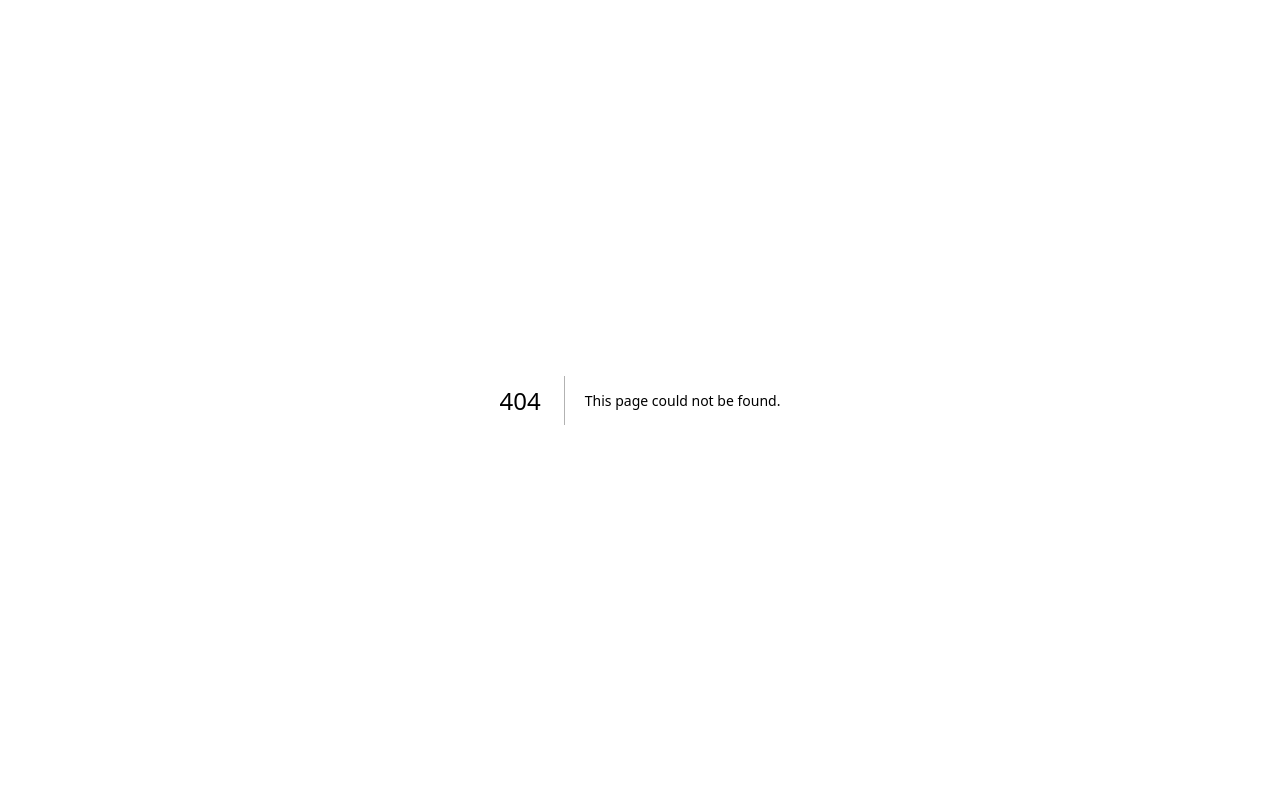
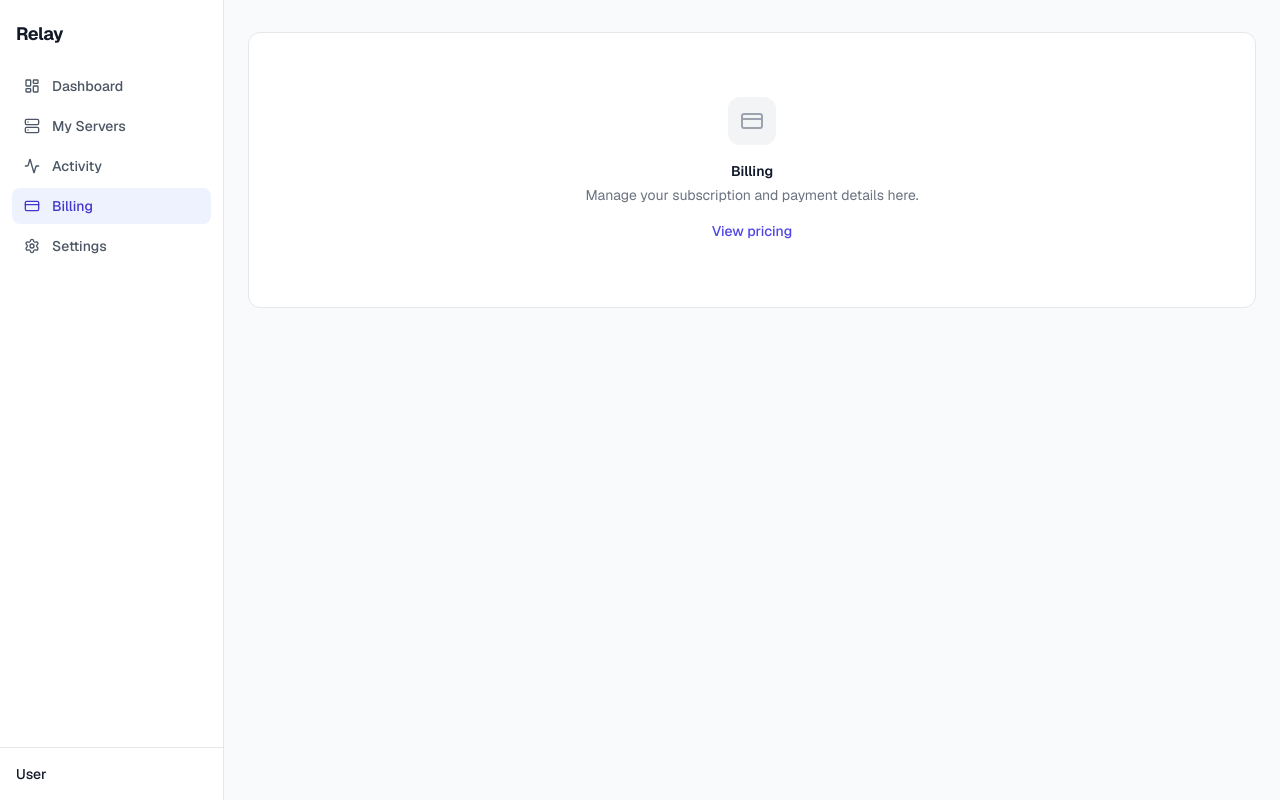
Before and after one commit to javaknight1/relay, a Next.js app in the folder apps/web/: page /dashboard/billing in a window 1280 px wide. Before the commit this address had no page. Built offline with nearby package versions, Linux system fonts and the light colour scheme; no server answers.

Commit message:
Added dashboard pages like activity, my servers, and settings

```diff
--- /dev/null
+++ b/apps/web/src/app/dashboard/activity/page.tsx
@@ -0,0 +1,15 @@
+import { Activity } from "lucide-react";
+
+export default function ActivityPage() {
+  return (
+    <div className="rounded-xl border border-gray-200 bg-white px-8 py-16 text-center">
+      <div className="mx-auto flex h-12 w-12 items-center justify-center rounded-xl bg-gray-100">
+        <Activity className="h-6 w-6 text-gray-400" />
+      </div>
+      <h2 className="mt-4 text-sm font-semibold text-gray-900">Activity</h2>
+      <p className="mt-1 text-sm text-gray-500">
+        Aggregated tool call activity across all your servers will appear here.
+      </p>
+    </div>
+  );
+}
--- /dev/null
+++ b/apps/web/src/app/dashboard/billing/page.tsx
@@ -0,0 +1,22 @@
+import Link from "next/link";
+import { CreditCard } from "lucide-react";
+
+export default function BillingPage() {
+  return (
+    <div className="rounded-xl border border-gray-200 bg-white px-8 py-16 text-center">
+      <div className="mx-auto flex h-12 w-12 items-center justify-center rounded-xl bg-gray-100">
+        <CreditCard className="h-6 w-6 text-gray-400" />
+      </div>
+      <h2 className="mt-4 text-sm font-semibold text-gray-900">Billing</h2>
+      <p className="mt-1 text-sm text-gray-500">
+        Manage your subscription and payment details here.
+      </p>
+      <Link
+        href="/pricing"
+        className="mt-4 inline-block text-sm font-medium text-brand-600 hover:text-brand-700"
+      >
+        View pricing
+      </Link>
+    </div>
+  );
+}
--- /dev/null
+++ b/apps/web/src/app/dashboard/servers/page.tsx
@@ -0,0 +1,5 @@
+import { redirect } from "next/navigation";
+
+export default function ServersPage() {
+  redirect("/dashboard");
+}
--- /dev/null
+++ b/apps/web/src/app/dashboard/settings/page.tsx
@@ -0,0 +1,15 @@
+import { Settings } from "lucide-react";
+
+export default function SettingsPage() {
+  return (
+    <div className="rounded-xl border border-gray-200 bg-white px-8 py-16 text-center">
+      <div className="mx-auto flex h-12 w-12 items-center justify-center rounded-xl bg-gray-100">
+        <Settings className="h-6 w-6 text-gray-400" />
+      </div>
+      <h2 className="mt-4 text-sm font-semibold text-gray-900">Settings</h2>
+      <p className="mt-1 text-sm text-gray-500">
+        Account settings, display name, and account management will appear here.
+      </p>
+    </div>
+  );
+}
```
